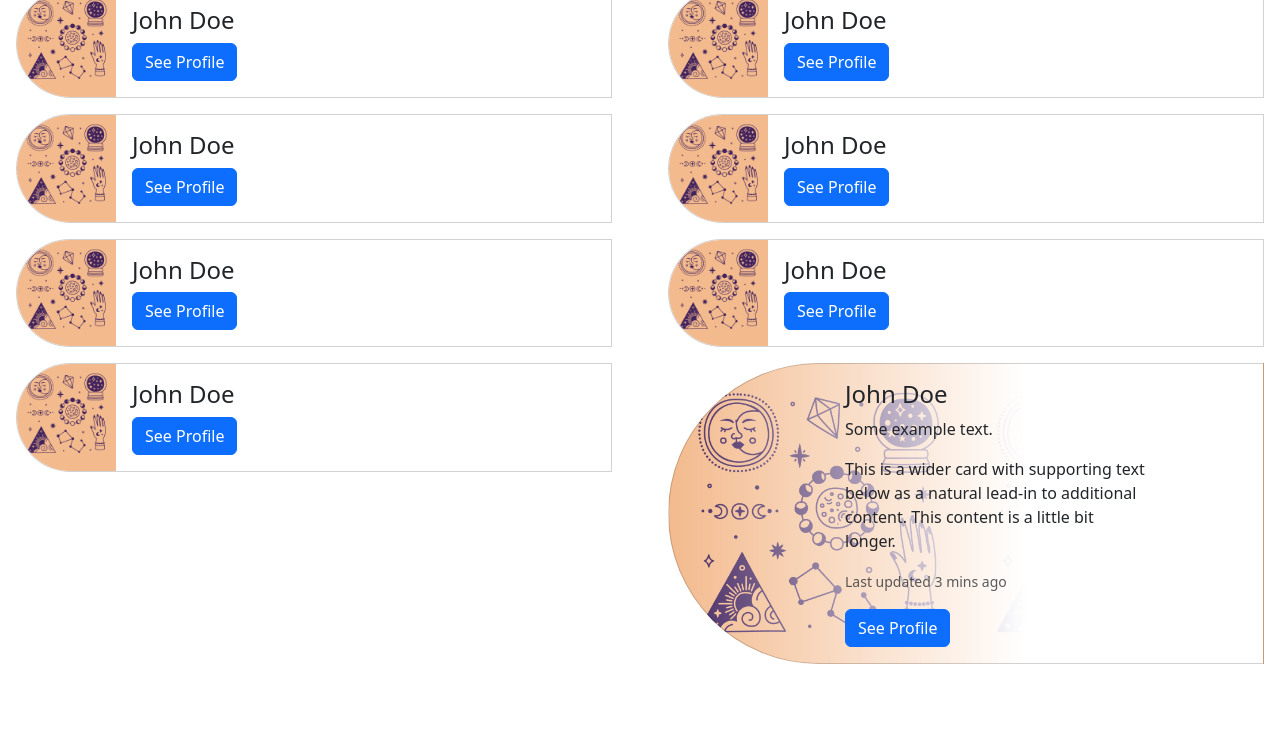
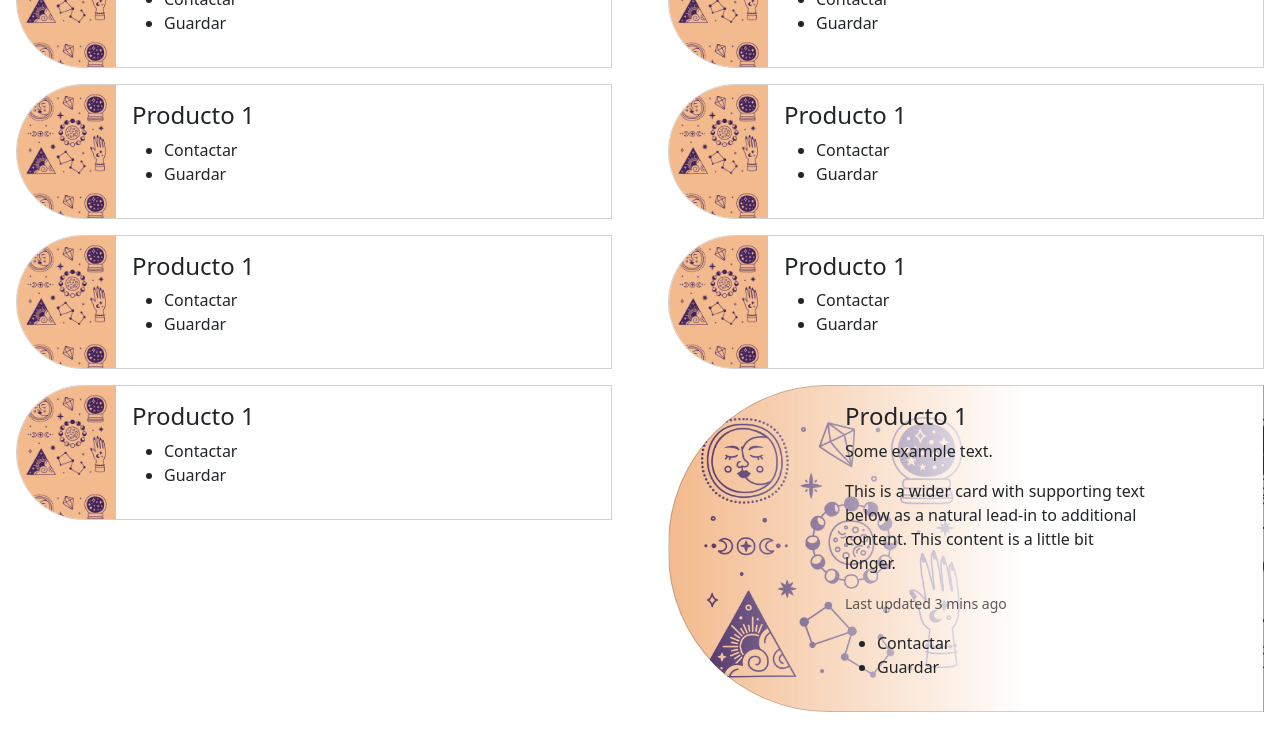
Before and after one commit to MaximoAPS/esotericcomunity, a plain HTML site: page pages/test.html in a window 1280 px wide. Shown: the part 67-800 px from the top of the page. Drawn offline with nearby package versions, Linux system fonts and the light colour scheme.

Commit message:
New system for product display

```diff
--- a/pages/test.html
+++ b/pages/test.html
@@ -70,17 +70,16 @@
       }
     </style>
 
-    <h1>Custom Radio Buttons</h1>
-    <div class="row">
+    <div class="row products-list">
       <div class="col-sm-6">
         <label class="container">
-          <div class="card mb-3">
+          <div class="card mb-3 product">
             <div class="row g-0">
               <div class="col-md-2 side-img">
               </div>
               <div class="col-md-10">
                 <div class="card-body">
-                  <h4 class="card-title">John Doe</h4>
+                  <h4 class="card-title">Producto 1</h4>
                   <p class="card-text">Some example text.</p>
                   <p class="card-text">
                     This is a wider card with supporting text below as a natural
@@ -90,7 +89,10 @@
                   <p class="card-text">
                     <small class="text-muted">Last updated 3 mins ago</small>
                   </p>
-                  <a href="#" class="btn btn-primary">See Profile</a>
+                  <ul class="product-buttons">
+                    <li class="Contactar">Contactar</li>
+                    <li class="Guardar">Guardar</li>
+                </ul>
                 </div>
               </div>
             </div>
@@ -100,10 +102,11 @@
         <label class="container">
           <div class="card mb-3">
             <div class="row g-0">
-              <div class="col-md-2 side-img"></div>
+              <div class="col-md-2 side-img">
+              </div>
               <div class="col-md-10">
                 <div class="card-body">
-                  <h4 class="card-title">John Doe</h4>
+                  <h4 class="card-title">Producto 1</h4>
                   <p class="card-text">Some example text.</p>
                   <p class="card-text">
                     This is a wider card with supporting text below as a natural
@@ -113,7 +116,10 @@
                   <p class="card-text">
                     <small class="text-muted">Last updated 3 mins ago</small>
                   </p>
-                  <a href="#" class="btn btn-primary">See Profile</a>
+                  <ul class="product-buttons">
+                    <li class="Contactar">Contactar</li>
+                    <li class="Guardar">Guardar</li>
+                </ul>
                 </div>
               </div>
             </div>
@@ -123,10 +129,11 @@
         <label class="container">
           <div class="card mb-3">
             <div class="row g-0">
-              <div class="col-md-2 side-img"></div>
+              <div class="col-md-2 side-img">
+              </div>
               <div class="col-md-10">
                 <div class="card-body">
-                  <h4 class="card-title">John Doe</h4>
+                  <h4 class="card-title">Producto 1</h4>
                   <p class="card-text">Some example text.</p>
                   <p class="card-text">
                     This is a wider card with supporting text below as a natural
@@ -136,7 +143,10 @@
                   <p class="card-text">
                     <small class="text-muted">Last updated 3 mins ago</small>
                   </p>
-                  <a href="#" class="btn btn-primary">See Profile</a>
+                  <ul class="product-buttons">
+                    <li class="Contactar">Contactar</li>
+                    <li class="Guardar">Guardar</li>
+                </ul>
                 </div>
               </div>
             </div>
@@ -146,10 +156,11 @@
         <label class="container">
           <div class="card mb-3">
             <div class="row g-0">
-              <div class="col-md-2 side-img"></div>
+              <div class="col-md-2 side-img">
+              </div>
               <div class="col-md-10">
                 <div class="card-body">
-                  <h4 class="card-title">John Doe</h4>
+                  <h4 class="card-title">Producto 1</h4>
                   <p class="card-text">Some example text.</p>
                   <p class="card-text">
                     This is a wider card with supporting text below as a natural
@@ -159,7 +170,10 @@
                   <p class="card-text">
                     <small class="text-muted">Last updated 3 mins ago</small>
                   </p>
-                  <a href="#" class="btn btn-primary">See Profile</a>
+                  <ul class="product-buttons">
+                    <li class="Contactar">Contactar</li>
+                    <li class="Guardar">Guardar</li>
+                </ul>
                 </div>
               </div>
             </div>
@@ -171,10 +185,11 @@
         <label class="container">
           <div class="card mb-3">
             <div class="row g-0">
-              <div class="col-md-2 side-img"></div>
+              <div class="col-md-2 side-img">
+              </div>
               <div class="col-md-10">
                 <div class="card-body">
-                  <h4 class="card-title">John Doe</h4>
+                  <h4 class="card-title">Producto 1</h4>
                   <p class="card-text">Some example text.</p>
                   <p class="card-text">
                     This is a wider card with supporting text below as a natural
@@ -184,7 +199,10 @@
                   <p class="card-text">
                     <small class="text-muted">Last updated 3 mins ago</small>
                   </p>
-                  <a href="#" class="btn btn-primary">See Profile</a>
+                  <ul class="product-buttons">
+                    <li class="Contactar">Contactar</li>
+                    <li class="Guardar">Guardar</li>
+                </ul>
                 </div>
               </div>
             </div>
@@ -194,10 +212,11 @@
         <label class="container">
           <div class="card mb-3">
             <div class="row g-0">
-              <div class="col-md-2 side-img"></div>
+              <div class="col-md-2 side-img">
+              </div>
               <div class="col-md-10">
                 <div class="card-body">
-                  <h4 class="card-title">John Doe</h4>
+                  <h4 class="card-title">Producto 1</h4>
                   <p class="card-text">Some example text.</p>
                   <p class="card-text">
                     This is a wider card with supporting text below as a natural
@@ -207,7 +226,10 @@
                   <p class="card-text">
                     <small class="text-muted">Last updated 3 mins ago</small>
                   </p>
-                  <a href="#" class="btn btn-primary">See Profile</a>
+                  <ul class="product-buttons">
+                    <li class="Contactar">Contactar</li>
+                    <li class="Guardar">Guardar</li>
+                </ul>
                 </div>
               </div>
             </div>
@@ -217,10 +239,11 @@
         <label class="container">
           <div class="card mb-3">
             <div class="row g-0">
-              <div class="col-md-2 side-img"></div>
+              <div class="col-md-2 side-img">
+              </div>
               <div class="col-md-10">
                 <div class="card-body">
-                  <h4 class="card-title">John Doe</h4>
+                  <h4 class="card-title">Producto 1</h4>
                   <p class="card-text">Some example text.</p>
                   <p class="card-text">
                     This is a wider card with supporting text below as a natural
@@ -230,7 +253,10 @@
                   <p class="card-text">
                     <small class="text-muted">Last updated 3 mins ago</small>
                   </p>
-                  <a href="#" class="btn btn-primary">See Profile</a>
+                  <ul class="product-buttons">
+                    <li class="Contactar">Contactar</li>
+                    <li class="Guardar">Guardar</li>
+                </ul>
                 </div>
               </div>
             </div>
@@ -240,10 +266,11 @@
         <label class="container">
           <div class="card mb-3">
             <div class="row g-0">
-              <div class="col-md-2 side-img"></div>
+              <div class="col-md-2 side-img">
+              </div>
               <div class="col-md-10">
                 <div class="card-body">
-                  <h4 class="card-title">John Doe</h4>
+                  <h4 class="card-title">Producto 1</h4>
                   <p class="card-text">Some example text.</p>
                   <p class="card-text">
                     This is a wider card with supporting text below as a natural
@@ -253,7 +280,10 @@
                   <p class="card-text">
                     <small class="text-muted">Last updated 3 mins ago</small>
                   </p>
-                  <a href="#" class="btn btn-primary">See Profile</a>
+                  <ul class="product-buttons">
+                    <li class="Contactar">Contactar</li>
+                    <li class="Guardar">Guardar</li>
+                </ul>
                 </div>
               </div>
             </div>
```
Also changed, not shown: 1 other file.
